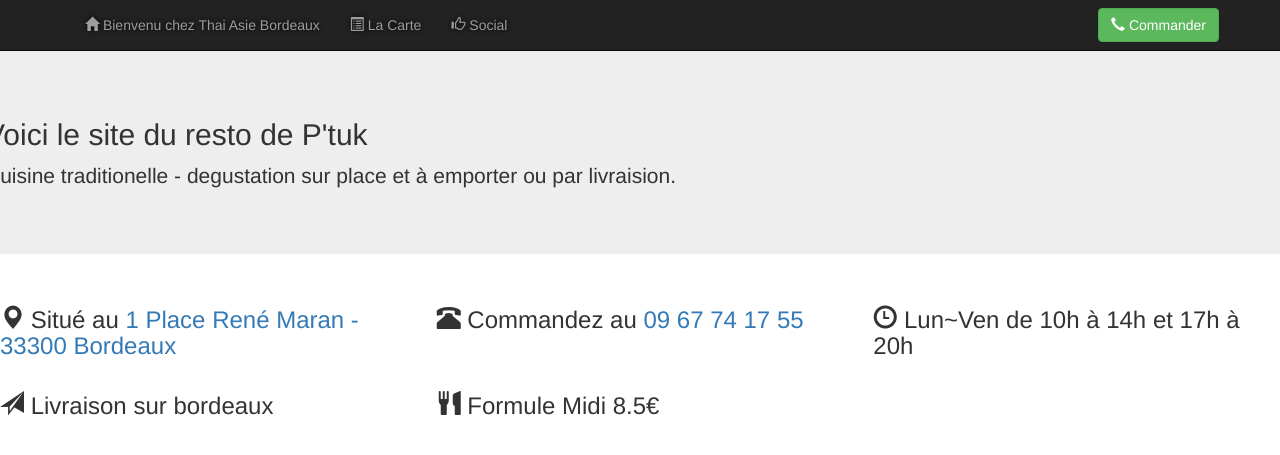
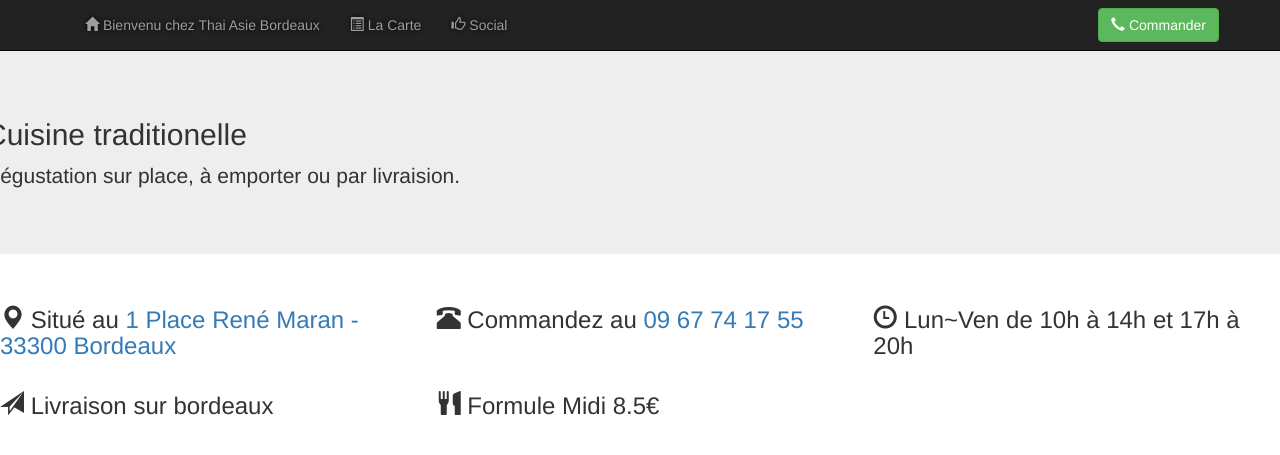
Before and after one commit to niris/thaiasiebordeaux, a Jekyll site: the page built from bienvenu.html, in a window 1280 px wide. Shown: the top 455 px of the page. Built offline with Jekyll 4.4.1, drawn with Linux system fonts in a browser that asks for light colours.

Commit message:
Update bienvenu.html

```diff
--- a/bienvenu.html
+++ b/bienvenu.html
@@ -7,8 +7,8 @@
 ---
 
 <div class="row"><div class="col"><div class="jumbotron">
-<h2>Voici le site du resto de P'tuk</h2>
-<p>Cuisine traditionelle - degustation sur place et à emporter ou par livraision.</p>
+<h2>Cuisine traditionelle</h2>
+<p>Dégustation sur place, à emporter ou par livraision.</p>
 </div></div></div>
 
 <div class="row">
```
